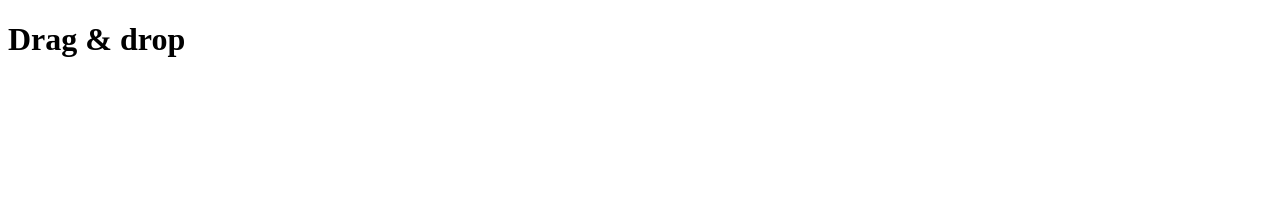
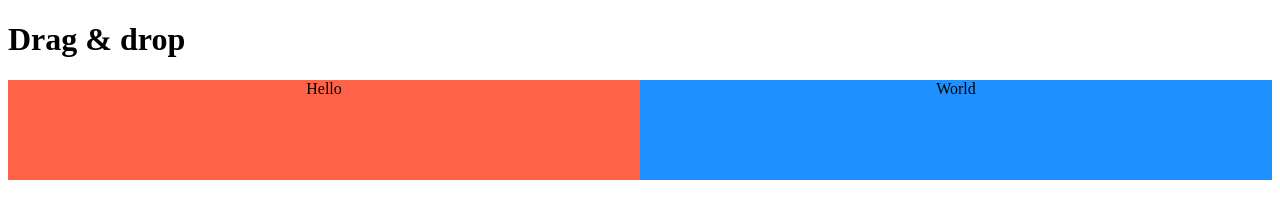
Before and after one commit to CamilleSchu/poei-m2i-2023-2024, a plain HTML site: page index.html in a window 1280 px wide. Drawn offline with Linux system fonts and the light colour scheme.

Commit message:
Nouveau commit

```diff
--- a/index.html
+++ b/index.html
@@ -9,5 +9,9 @@
 </head>
 <body>
     <h1>Drag & drop</h1>
+    <div id="container">
+        <div id="draggable">Hello</div>
+        <div id="dropper">World</div>
+    </div>
 </body>
 </html>
--- a/style.css
+++ b/style.css
@@ -0,0 +1,15 @@
+#container {
+    display: flex;
+    flex-wrap: wrap;
+  }
+  #container > div {
+    width: 50%;
+    height: 100px;
+    text-align: center;
+  }
+  #draggable {
+    background-color: tomato;
+  }
+  #dropper {
+    background-color: dodgerblue;
+  }
```
